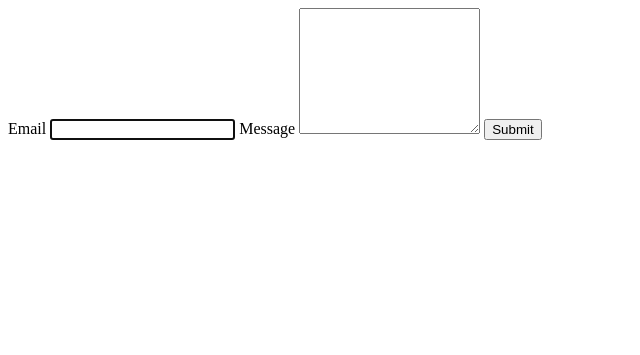
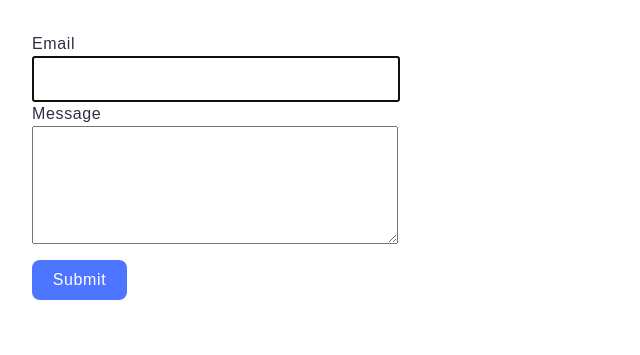
Before and after one commit to Arhangels1/goit-js-hw-09-proba-, a plain HTML site: page 2-form.html in a window 1280 px wide. Shown: the whole page, without its empty margins (0-640 px from the left). Drawn offline with Linux system fonts and the light colour scheme; files that its build step writes are made by us from their sources; files whose address does not match are found by name.

Commit message:
Update 2-form.html

```diff
--- a/2-form.html
+++ b/2-form.html
@@ -6,8 +6,8 @@
     <title>Form</title>
 
   <script type="module" crossorigin src="/goit-js-hw-09/commonHelpers2.js"></script>
-  <link rel="modulepreload" crossorigin href="/goit-js-hw-09/assets/styles-a47092d1.js">
-  <link rel="stylesheet" href="/goit-js-hw-09/assets/styles-50a04b05.css">
+  <link rel="modulepreload" crossorigin href="/goit-js-hw-09/assets/styles.js">
+  <link rel="stylesheet" href="/goit-js-hw-09/assets/styles.css">
 </head>
 <body>
     <form class="feedback-form" autocomplete="off">
```
